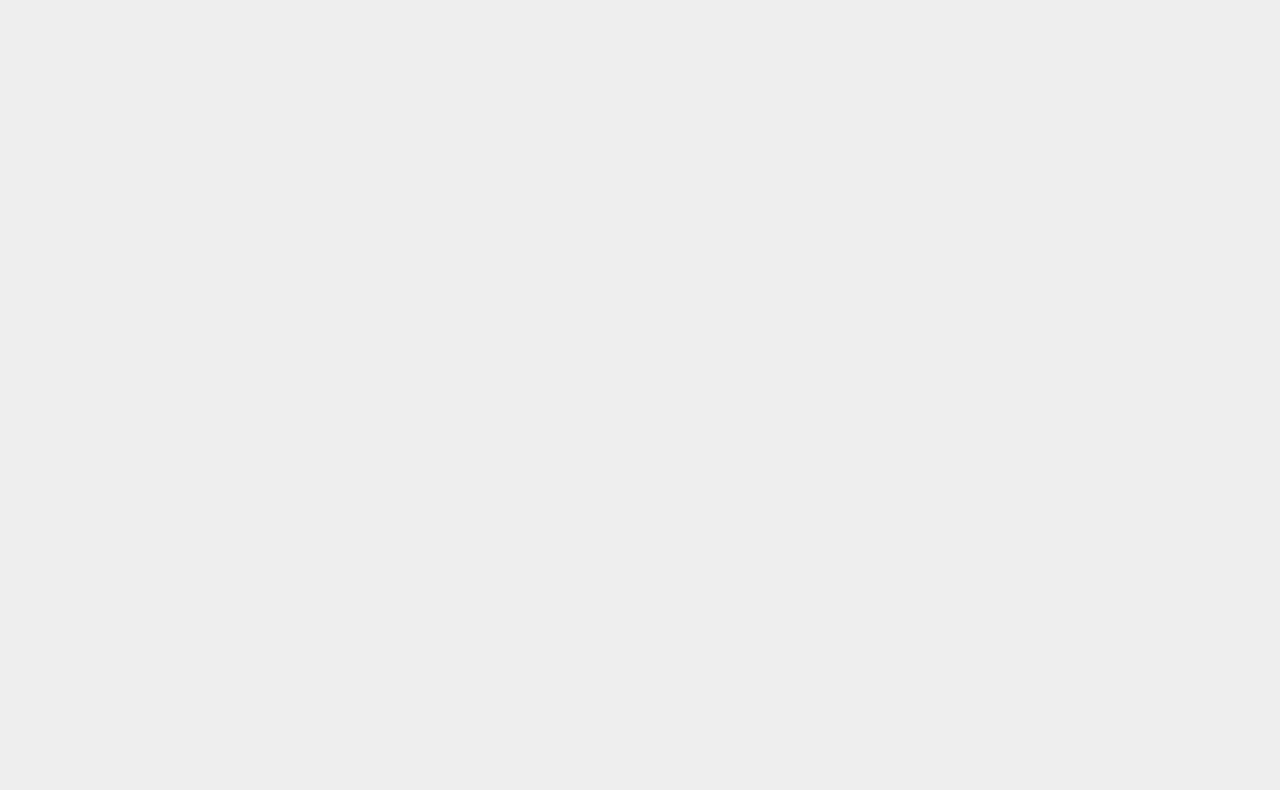
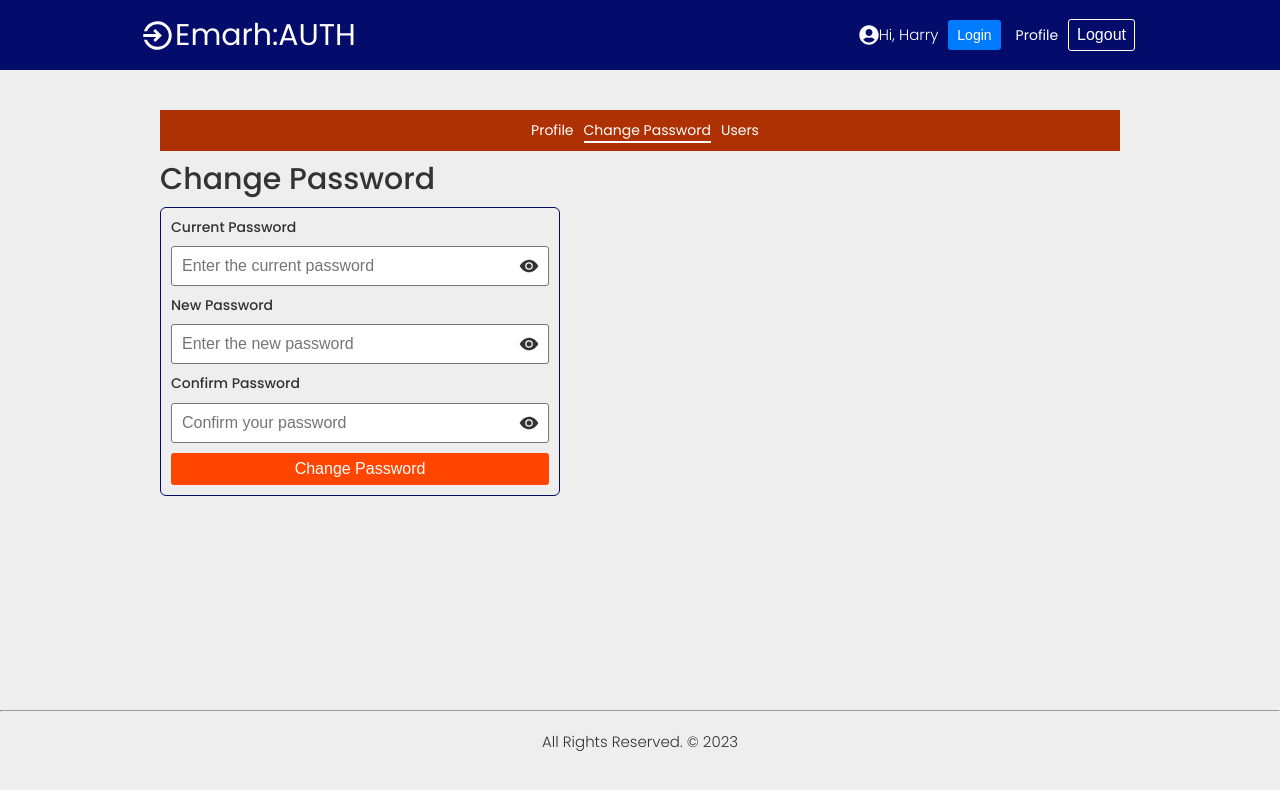
Before and after one commit to Harry8679/Advance-MERN-Stack-Authentication, a React (Create React App) app: page /changePassword in a window 1280 px wide. Before the commit this address had no page. Shown: the top 790 px of the page. Built offline with nearby package versions, Linux system fonts and the light colour scheme; the HTML template or start-up script is replaced by a standard one.

Commit message:
Change Password Component

```diff
--- a/src/App.js
+++ b/src/App.js
@@ -8,6 +8,7 @@ import ResetPassword from './pages/auth/ResetPassword';
 import LoginWithCode from './pages/auth/LoginWithCode';
 import Verify from './pages/auth/Verify';
 import Profile from './pages/profile/Profile';
+import ChangePassword from './pages/changePassword/ChangePassword';
 
 const App = () => {
   return (
@@ -22,6 +23,7 @@ const App = () => {
           <Route path='/loginWithCode/:email' element={<LoginWithCode />} />
           <Route path='/verify/:verificationToken' element={<Layout><Verify /></Layout>} />
           <Route path='/profile' element={<Layout><Profile /></Layout>} />
+          <Route path='/changePassword' element={<Layout><ChangePassword /></Layout>} />
         </Routes>
       </Router>
     </>
--- /dev/null
+++ b/src/pages/changePassword/ChangePassword.js
@@ -0,0 +1,53 @@
+import React, { useState } from 'react';
+import './ChangePassword.scss';
+import Card from '../../components/card/Card';
+import me from '../../assets/img/8888.jpg';
+import PageMenu from '../../components/pageMenu/PageMenu';
+import PasswordInput from '../../components/PasswordInput';
+
+const initialState = {
+    oldPassword: '',
+    password: '',
+    password2: '',
+}
+
+const ChangePassword = () => {
+  const [formData, setFormData] = useState(initialState);
+  const { oldPassword, password, password2 } = formData;
+
+  const handleInputChange = () => {};
+  return (
+    <>
+      <section>
+        <div className="container">
+            <PageMenu />
+            <h2>Change Password</h2>
+            <div className="--flex-start profile">
+                <Card cardClass='card'>
+                    <>
+                        <form>
+                            <p>
+                                <label>Current Password</label>
+                                <PasswordInput type="password" placeholder='Enter the current password' name='oldPassword' value={oldPassword} onChange={handleInputChange} />
+                            </p>
+                            <p>
+                                <label>New Password</label>
+                                <PasswordInput type="password" placeholder='Enter the new password' name='password' value={password} onChange={handleInputChange} />
+                            </p>
+                            <p>
+                                <label>Confirm Password</label>
+                                <PasswordInput type="password" placeholder='Confirm your password' name='password2' value={password2} onChange={handleInputChange} />
+                            </p>
+
+                            <button className="--btn --btn-danger --btn-block">Change Password</button>
+                        </form>
+                    </>
+                </Card>
+            </div>
+        </div>
+      </section>
+    </>
+  )
+}
+
+export default ChangePassword;
```
Also changed, not shown: src/pages/changePassword/ChangePassword.scss (added).
